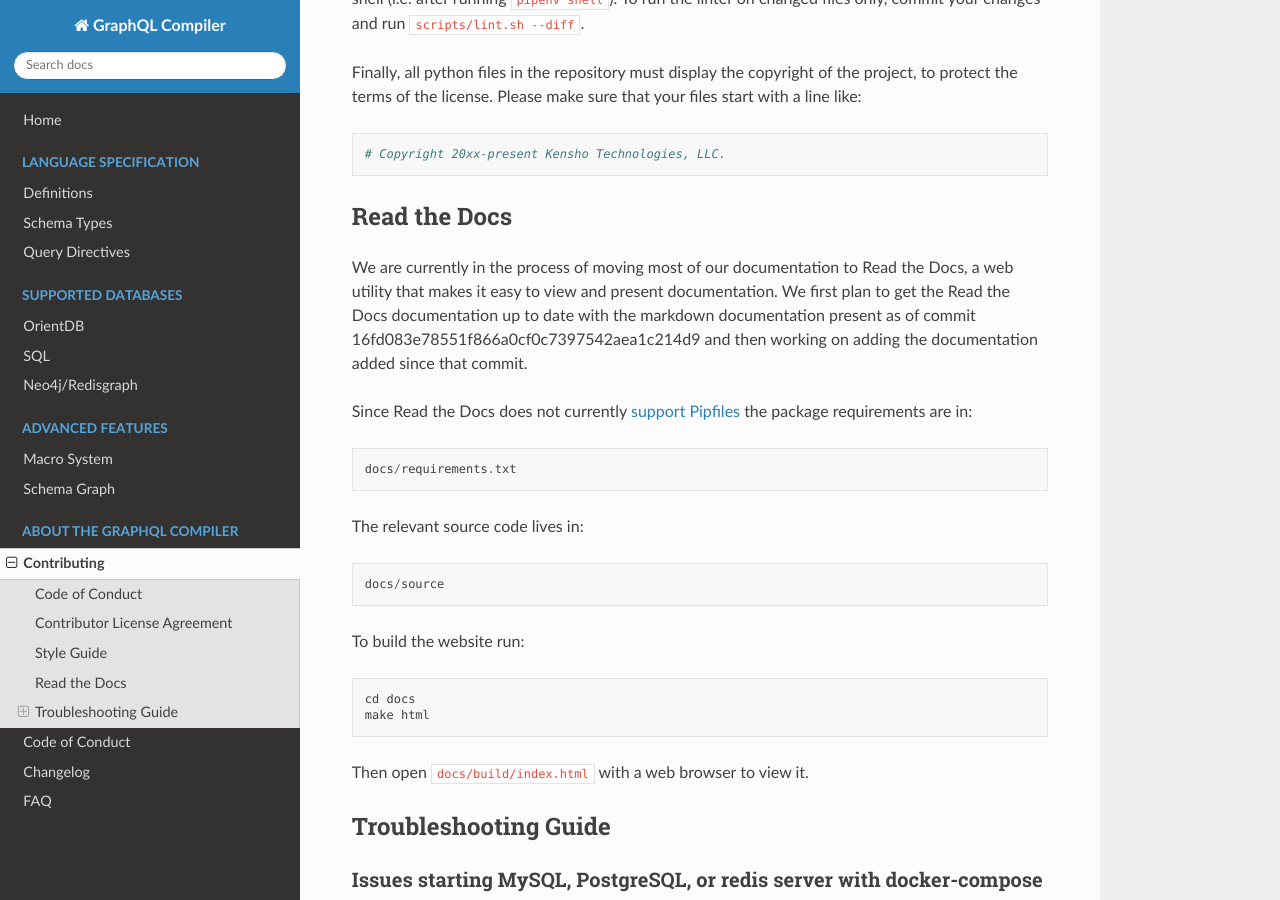
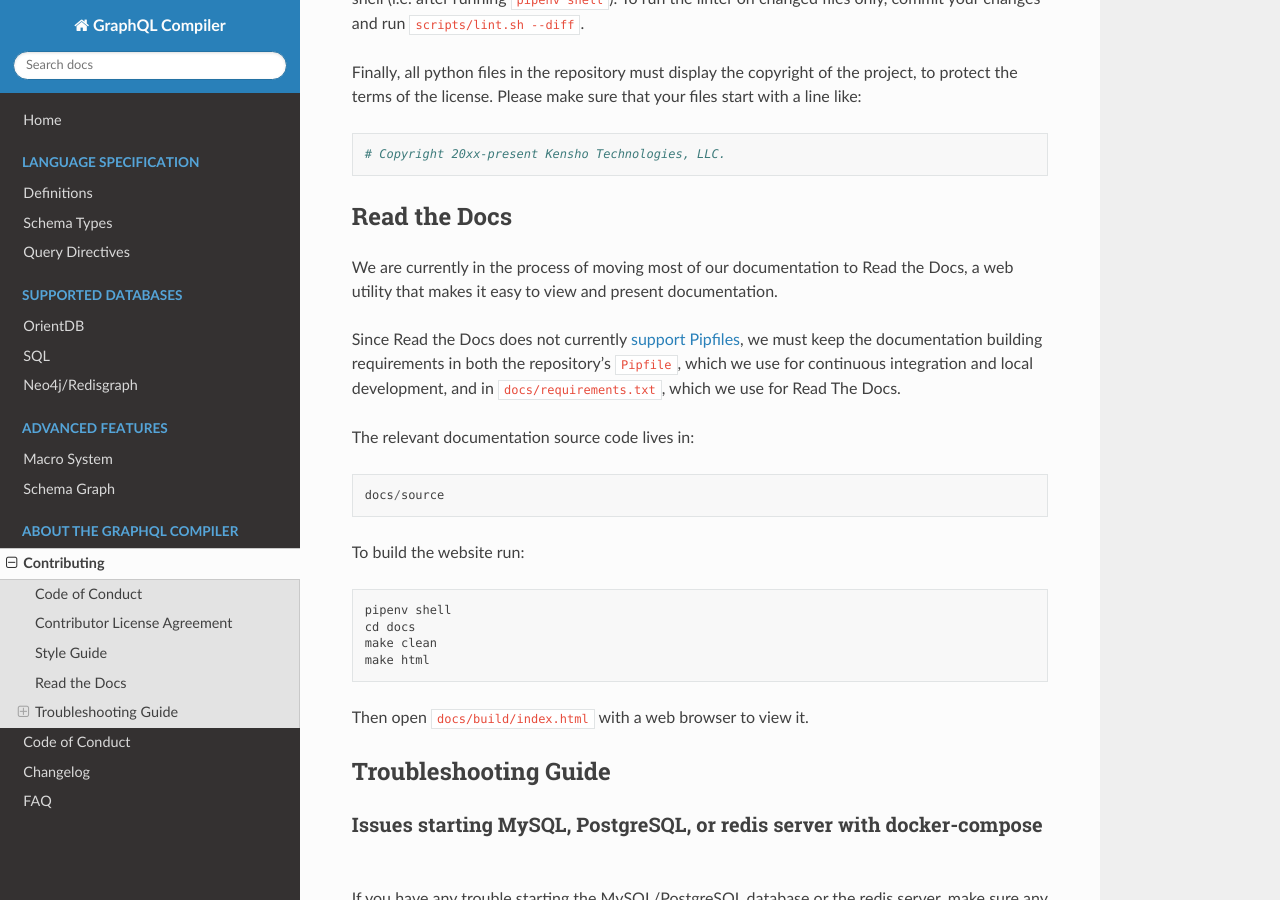
Before and after one commit to kensho-technologies/graphql-compiler, a Sphinx documentation site: the page built from docs/source/about/contributing.rst, in a window 1280 px wide and 900 px high, scrolled down 1614 px. Built offline with Sphinx 7.4.7 and the Read the Docs theme 2.0.0, drawn with Linux system fonts in a browser that asks for light colours.

Commit message:
Add a documentation test (#690)
* Add documentation tests

* Fix contributing instructions

* Add missing contributing instructions

* Update Pipfile.lock file

* Add comment explaining lint.sh sphinx command

* Nit

```diff
--- a/docs/requirements.txt
+++ b/docs/requirements.txt
@@ -1,2 +1,2 @@
-sphinx-rtd-theme>=0.4.3,<3
-sphinx==1.8
+sphinx-rtd-theme>=0.4.3,<1
+sphinx>=1.8,<2
--- a/docs/source/about/contributing.rst
+++ b/docs/source/about/contributing.rst
@@ -97,20 +97,15 @@ Read the Docs
 
 We are currently in the process of moving most of our documentation to
 Read the Docs, a web utility that makes it easy to view and present
-documentation. We first plan to get the Read the Docs documentation up
-to date with the markdown documentation present as of commit
-16fd083e78551f866a0cf0c7397542aea1c214d9 and then working on adding the
-documentation added since that commit.
+documentation.
 
-Since Read the Docs does not currently `support
-Pipfiles <https://github.com/readthedocs/readthedocs.org/issues/3181>`__
-the package requirements are in:
+Since Read the Docs does not currently `support Pipfiles
+<https://github.com/readthedocs/readthedocs.org/issues/3181>`__, we must keep the
+documentation building requirements in both the repository's :code:`Pipfile`, which we use for
+continuous integration and local development, and in :code:`docs/requirements.txt`, which we use
+for Read The Docs.
 
-::
-
-   docs/requirements.txt
-
-The relevant source code lives in:
+The relevant documentation source code lives in:
 
 ::
 
@@ -120,7 +115,9 @@ To build the website run:
 
 ::
 
+   pipenv shell
    cd docs
+   make clean
    make html
 
 Then open :code:`docs/build/index.html` with a web browser to view it.
```
Also changed, not shown: CONTRIBUTING.rst (+9 -12 lines), 3 other files.
